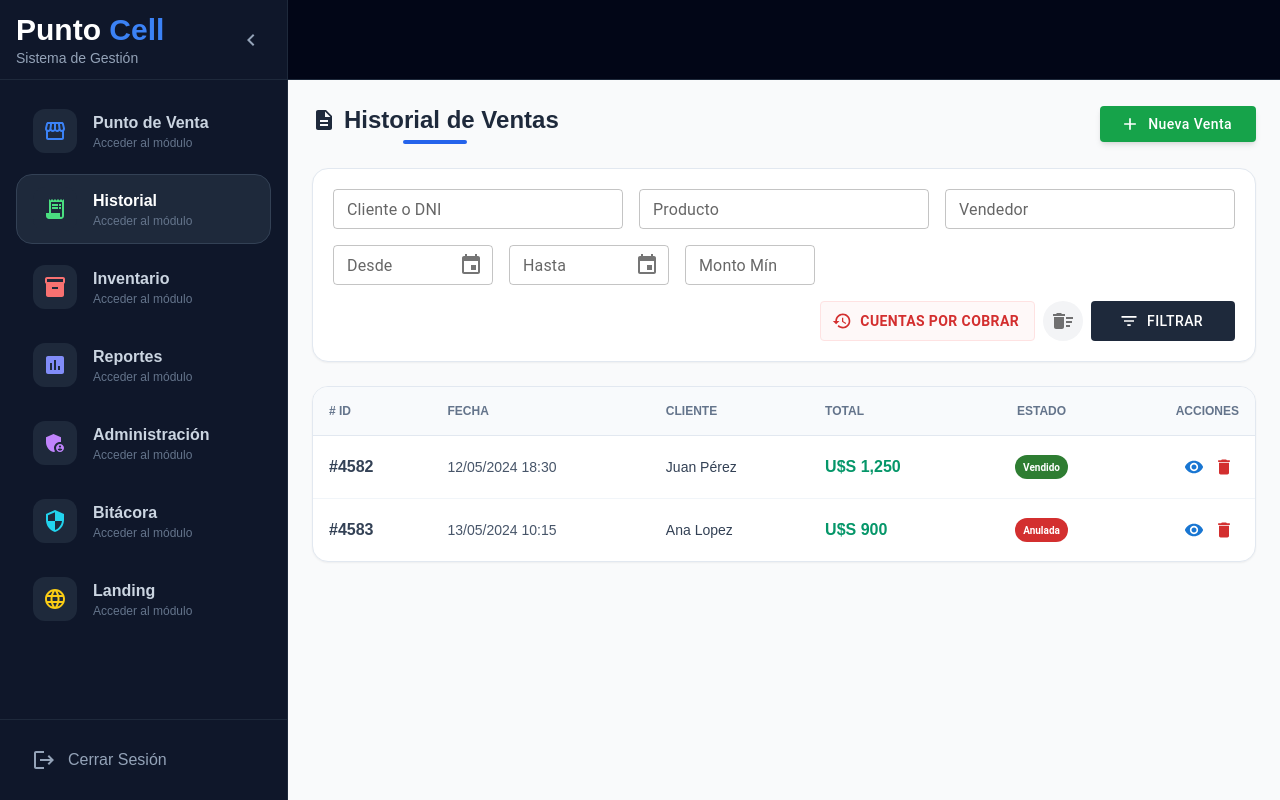
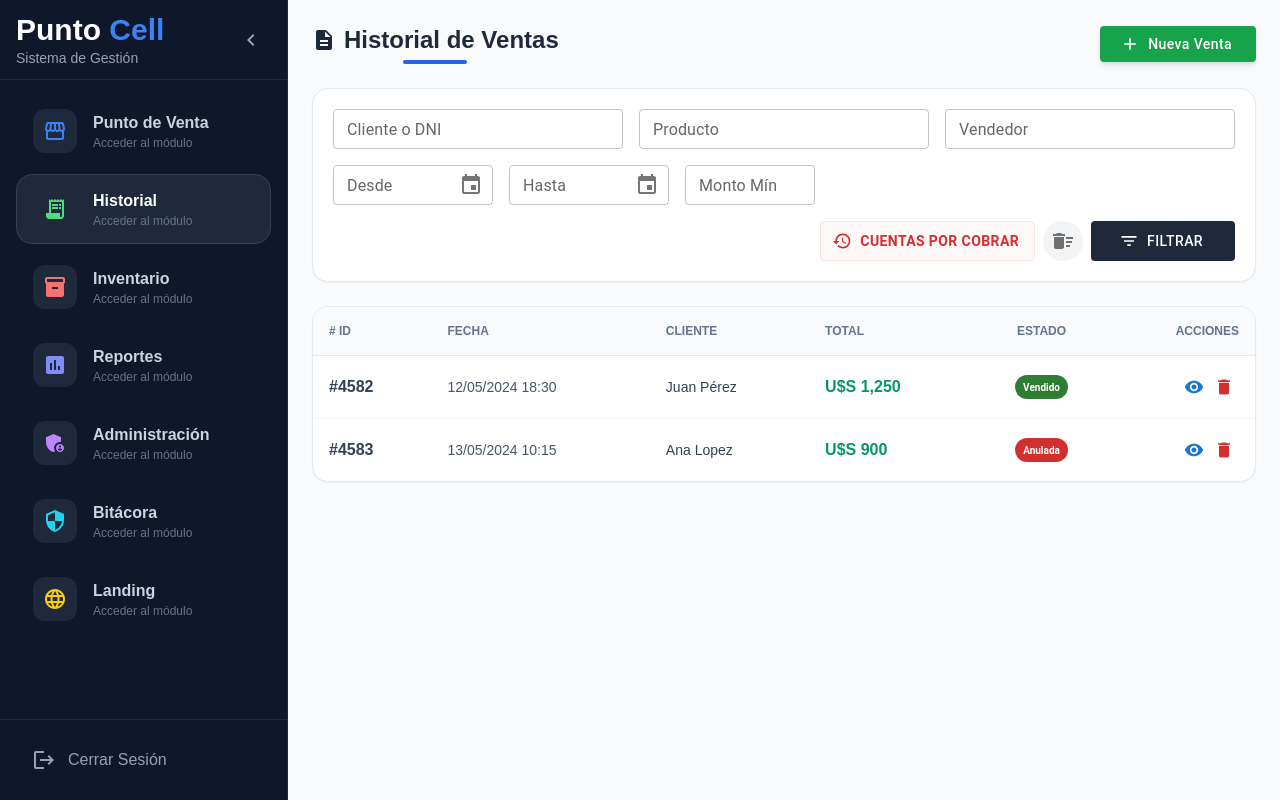
Before and after one commit to simonsclarandi/FrontendTesis, a React (Vite) app in the folder Front-end/: page /app/ventas/historial in a window 1280 px wide. Built offline with nearby package versions, Linux system fonts and the light colour scheme.

Commit message:
barra negra en lg

```diff
--- a/Front-end/src/layouts/AppLayout.jsx
+++ b/Front-end/src/layouts/AppLayout.jsx
@@ -282,7 +282,7 @@ export default function AppLayout() {
       <main className="flex-1 overflow-auto bg-slate-950">
 
         {/* Topbar */}
-        <div className="h-20 border-b border-slate-800 px-4 lg:px-8 flex items-center justify-between">
+        <div className="h-20 border-b border-slate-800 px-4 lg:px-8 flex items-center justify-between lg:hidden">
 
           <div className="flex items-center gap-4">
 
```
